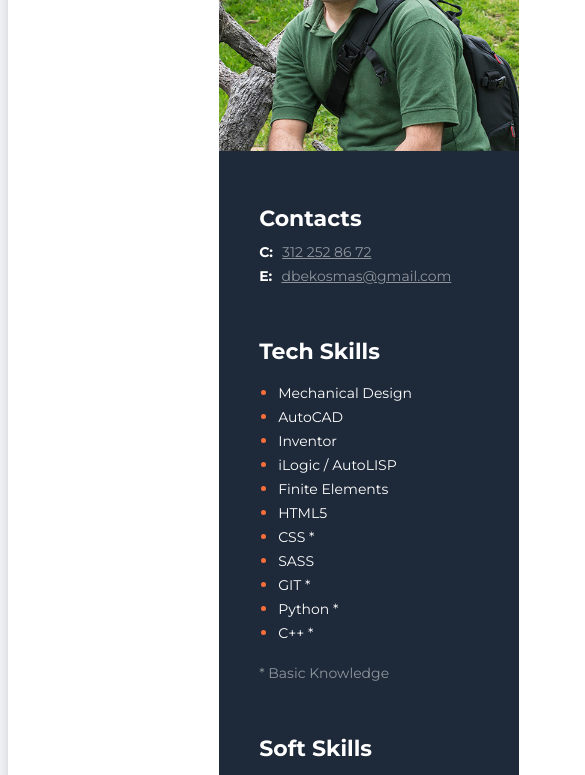
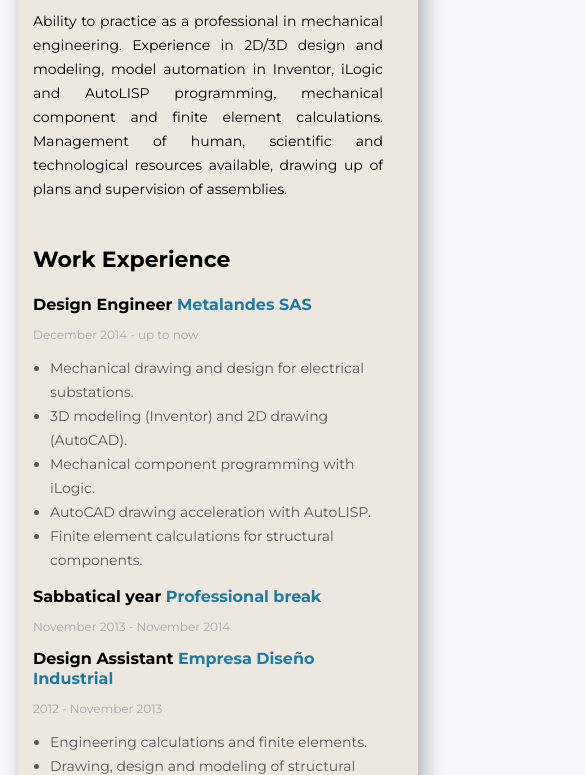
Before and after one commit to Kosmas1122/Kosmas1122.github.io, a plain HTML site: page index.html in a window 390 px wide. Shown: the part 229-1004 px from the top of the page, 585 px wide, since content can reach past the window. Drawn offline with Linux system fonts and the light colour scheme.

Commit message:
Update CV

```diff
--- a/index.html
+++ b/index.html
@@ -109,7 +109,7 @@
 
           <!-- Instituto #2 -->
           <div>
-            <h4 class="centro-educativo">Mechanical Engineer <span class="texto-empresa">Universidad de Antioquia</span> </h4>
+            <h4 class="centro-educativo"> <a href="/docs/Diploma_Carrera.pdf" target="_blank">Mechanical Engineer</a> <span class="texto-empresa">Universidad de Antioquia</span> </h4>
             <p class="periodo">1998 - 2005   |   Colombia</p>
           </div>
         </div>
@@ -117,7 +117,7 @@
 
       <!-- Info Secundaria -->
       <aside class="info-lateral">
-        <img src="./images/DavidBarrios2.jpg" alt="Mi foto de perfil" width="300">
+        <img src="./images/DavidBarrios.jpg" alt="Mi foto de perfil" width="300">
 
         <!-- Contactos -->
         <div class="contactos">
@@ -162,6 +162,15 @@
               <li> <span class="elemento-lista-lateral"> Creativity and innovation </span> </li>
           </ul>
         </div>
+
+        <!-- Idiomas -->
+        <div class="idiomas">
+          <h3 class="titulo-lateral">Languages</h3>
+          <ul class="lista-lateral">
+              <li> <span class="elemento-lista-lateral"> Español  </span> </li>
+              <li> <span class="elemento-lista-lateral"> English (A1)  </span> </li>
+          </ul>
+        </div>
       </aside>
 
     </main>
--- a/styles/styles.scss
+++ b/styles/styles.scss
@@ -1,23 +1,25 @@
 $bgcolor-ppal: #F5F7FA;
 $bgcolor-aside: #1E2939;
-$bgcolor-cont-ppal: rgb(255, 255, 255);
-$color-texto: black;
+$bgcolor-cont-ppal: #ECE8DF; // antes D8DBE2 - (255, 255, 255)
+$color-texto: rgb(0, 0, 0);
 $color-texto-aside: white;
-$color-texto-empresa: #FB6D3A;
+$color-texto-empresa: #247BA0;  // Antes FB6D3A
 $color-periodo: #A8A8A8;
 $color-lista-exp: #595959;
-$color-sobre-link: rgb(33, 128, 118);
+$color-sobre-link: #A9D09E; // Antes (33, 128, 118)
 
 body {
+    box-sizing: border-box;
     color: $color-texto;
     background-color: $bgcolor-ppal;
-    box-sizing: border-box;
     font-family: 'Montserrat', 'Arial';
+    font-weight:normal;
 }
 
 .contenedor-principal {
     display: flex;
     flex-direction: row-reverse;
+    justify-content: left;
     background-color: $bgcolor-cont-ppal;
     width: 1200px;
     margin: 40px auto;
@@ -29,13 +31,13 @@ body {
 /* -------------------------------------------------- */
 .info-general {
     padding: 100px 88px;
-    // width: auto;
+    width: 600px; // Auto.
 }
 
 /* Descripción */
 .descripcion-profesion {
-    font-size: 12px;
-    font-weight:400;
+    font-size: 14px;
+    font-weight:700;
 }
 
 .nombre {
@@ -48,7 +50,7 @@ body {
 }
 
 .texto-descripcion {
-    width: 400px;
+    width: auto;
     font-style: normal;
     font-weight: 400;
     font-size: 14px;
@@ -111,7 +113,7 @@ li {
 
 h4 > a {
     color: $color-texto;
-    text-decoration: none;
+    text-decoration:underline;
     font-style: normal;
     font-weight: 700;
     font-size: 16px;
@@ -137,11 +139,9 @@ a:hover {
 .info-lateral {
     background-color: $bgcolor-aside;
     padding: 40px 0px;
-    // width: 300px;
-    // margin-left: 0px;
 }
 
-.contactos, .habilidades-tecnicas, .habilidades-blandas {
+.contactos, .habilidades-tecnicas, .habilidades-blandas, .idiomas {
     margin-left: 40px;
 }
 
@@ -192,19 +192,32 @@ a:hover {
     line-height: 24px;
 }
 
+
+
+
+
 /*Responsive*/
-// @media screen and (max-width: 480px) {
-//     .contenedor-principal {
-//         flex-direction: column;
-//         width: auto;
-//         margin: 40px 10px;
-//     }
+@media screen and (max-width: 480px) {
+    .contenedor-principal {
+        flex-direction: column;
+        width: 400px; //auto
+        margin: 40px 10px;
+    }
 
-//     .info-general {
-//         padding: 50px 15px;
-//     }
+    .info-general {
+        padding: 50px 15px;
+        width: 400px;
+    }
 
-//     .texto-descripcion {
-//         width: auto;
-//     }
-// }
+    .texto-descripcion {
+        width: 350px;
+    }
+
+    .lista-experiencia {
+        width: 350px;
+    }
+
+    .puesto-empresa, .centro-educativo {
+        width: 350px;
+    }
+}
```
Also changed, not shown: images/DavidBarrios.jpg (added), styles/styles.css, 2 other files.
